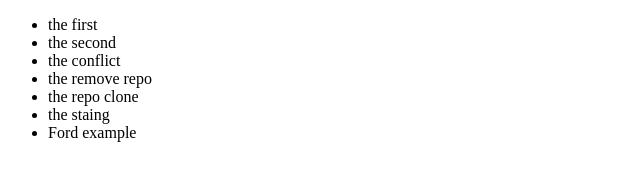
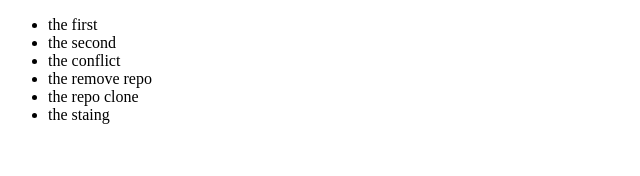
Before and after one commit to tungg2302/GitHub, a plain HTML site: page index.html in a window 1280 px wide. Shown: the whole page, without its empty margins (0-640 px from the left). Drawn offline with Linux system fonts and the light colour scheme.

Commit message:
Update index.html

```diff
--- a/index.html
+++ b/index.html
@@ -13,7 +13,6 @@
         <li>the remove repo</li>
         <li>the repo clone</li>
         <li>the staing</li>
-        <li>Ford example</li>
     </ul>
 </body>
 </html>
```
